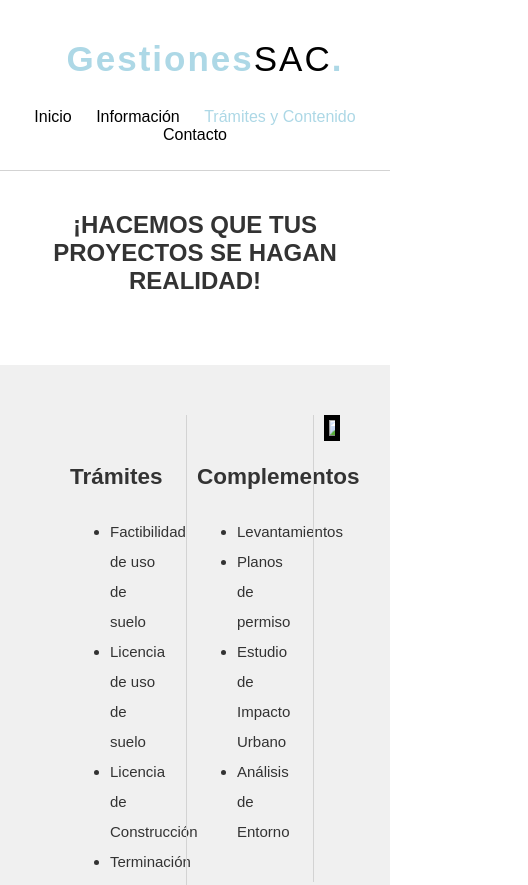
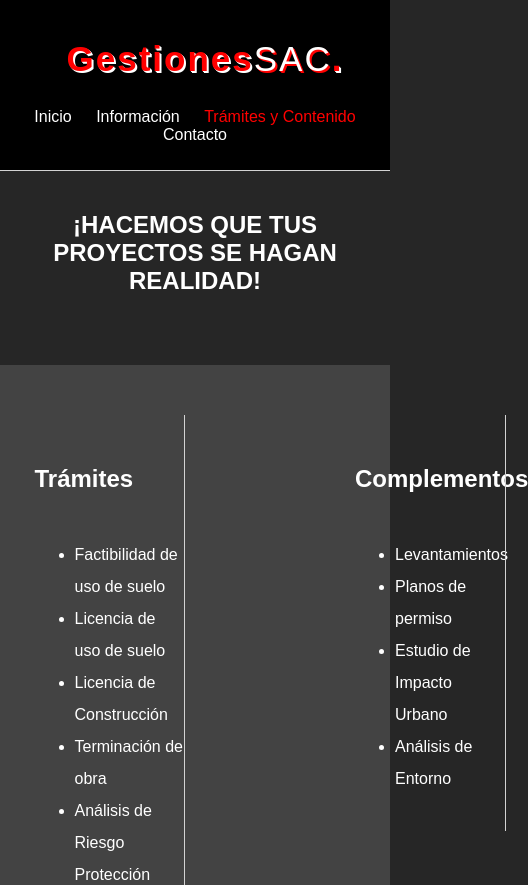
Before and after one commit to AlonPal09/GestionesSAC, a plain HTML site: page container.html in a window 390 px wide. Shown: the top 885 px of the page, 528 px wide, since content can reach past the window. Drawn offline with Linux system fonts and the light colour scheme.

Commit message:
Revamp styles in stylescontainer.css
Updated styles for body, header, and footer. Adjusted layout and colors for improved aesthetics and responsiveness.

```diff
--- a/stylescontainer.css
+++ b/stylescontainer.css
@@ -2,12 +2,13 @@ body {
     font-family: Arial, sans-serif;
     margin: 0;
     padding: 0;
-    color: #333;
+    color: white;
+    background-color: #262626;
  }
 
  header {
-    background: #fff;
-    color: #000;
+    background: #000;
+    color: #ff0000;
     padding: 10px 0;
     text-align: center;
  }
@@ -33,15 +34,21 @@ body {
  }
 
  .containerlogo h2 {
-    color: black;
+   color: white;
    font-weight: 300;
    font-size: 35px;
    letter-spacing: 2px;
+   text-shadow:
+       1px 1px 0 #ff0000,
+       2px 2px 0 #ff0000;
 }
 
 .containerlogo h2 span {
-    color: lightblue;
+   color: #ff0000;
    font-weight: 700;
+   text-shadow:
+       1px 1px 0 white,
+       2px 2px 0 white;
 }
 
  nav ul {
@@ -57,7 +64,7 @@ body {
  }
 
  nav ul li a {
-    color: #000;
+    color: white;
     text-decoration: none;
     font-size: 16px;
  }
@@ -86,7 +93,7 @@ body {
  }
 
  footer {
-    background: #000;
+    background: #434343;
     color: #fff;
     padding: 20px;
     text-align: center;
@@ -100,7 +107,7 @@ body {
  section:nth-child(2) {
 
     font-size: 15px;
-   background-color: #f0f0f0;
+   background-color: #434343;
    padding: 50px;
    line-height: 2;
    text-align: justify;
@@ -115,7 +122,7 @@ body {
  }
 
  #recent {
-    color: lightblue;
+    color: #ff0000;
  }
 
  .dedication {
@@ -125,47 +132,68 @@ body {
 
 .complementos {
    display: flex;
-    justify-content: space-between;
+   justify-content: center;
    align-items: flex-start;
+   gap: 20px;
 }
 
 .block {
-    width: 30%;
+   font-size: 16px;
+   width: 45%;
    padding: 20px;
    text-align: left;
    position: relative;
+   display: flex;
+   align-items: flex-start;
+   flex-direction: column;
+   padding-left: 150px;
 }
+
 
 .block:not(:last-child)::after {
    content: "";
    position: absolute;
    top: 0;
-    right: -10px;
+   right: 0;
    width: 1px;
    height: 100%;
    background-color: lightgray;
 }
 
+
 .image-container {
-    width: 21%;
+   width: 8%;
    display: flex;
    justify-content: center;
    align-items: center;
    margin-left: 20px;
    background-color: black;
-    padding: 5px;
+   padding: 3px;
    overflow: hidden;
+   margin-top: 40px;
 }
 
 .image-container img {
    max-width: 100%;
-    height: auto;
+   height: 100px;
+   object-fit: cover;
 }
+
+
 
 .footercont a {
     text-decoration: none;
+    font-size: 14px;
 }
 
 .footercont a:hover {
     text-decoration: underline;
 }
+
+
+
+@media (max-width: 768px) {
+   .image-container {
+       display: none;
+   }
+}
```
Lines whose indentation alone changed are shown as unchanged.
